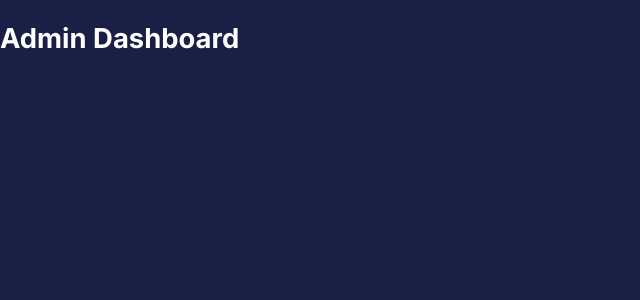
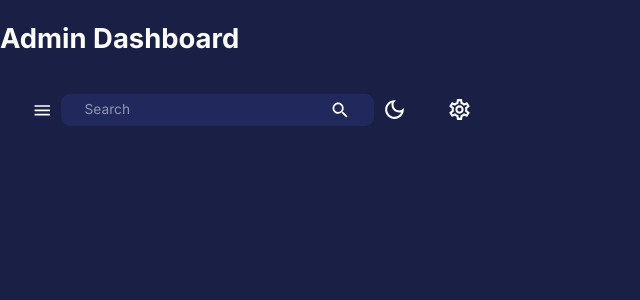
Before and after one commit to danielandersonBC96/Dashboard-Agencia-CRM, a React (Create React App) app: page /dashboard in a window 1280 px wide. Shown: the top 300 px of the page, without its empty margins (0-640 px from the left). Built offline with nearby package versions, Linux system fonts and the light colour scheme.

Commit message:
create dark/light mode

```diff
--- /dev/null
+++ b/src/Components/Flexbetween.jsx
@@ -0,0 +1,10 @@
+const {Box} = require('@mui/material');
+const{ styled } = require("@mui/system");
+
+const FlexBetween = styled(Box) ({
+    display: "flex",
+    justifyContent: "space-between",
+    alignItems: "center"
+});
+
+export default FlexBetween;
--- /dev/null
+++ b/src/Components/Navbar.jsx
@@ -0,0 +1,71 @@
+
+import React , {useState}from 'react';
+import {
+    LightOutlined,
+    DarkModeOutlined,
+    Menu as MenuIcon ,
+    Search,
+ArrowDropDownOutlined,
+SettingsOutlined,
+} from '@mui/icons-material';
+import FlexBetween from './Flexbetween';
+import { useDispatch } from 'react-redux';
+import { setMode } from 'States/States';
+import profileImage from 'assets/User-Icon.jpg';
+import {AppBar, IconButton, InputBase, Toolbar, useTheme} from '@mui/material';
+import { themeSettings } from 'theme';
+
+
+const Navbar = () => {
+
+    const dispatch = useDispatch()
+    const theme = useTheme();
+
+  return (
+    <AppBar
+      sx={{
+        position: "static",
+        background: "none",
+        boxShadow: "none",
+      }}
+     >
+         <Toolbar
+          sx={{
+            justifyContent: "space-between"
+
+
+          }}
+         >
+            <FlexBetween>
+                <IconButton  onClick={() => console.log('open/close_sidebar')} >
+                  <MenuIcon/>
+                </IconButton>
+                <FlexBetween
+                  backgroundColor={ theme.palette.background.alt}
+                  borderRadius="9px"
+                  gap= "3rem"
+                  p="0.1rem 1.5rem"
+                >
+                    <InputBase placeholder='Search'/>
+                    <Search/>
+
+                </FlexBetween>
+                <FlexBetween gap="1.5rem">
+                    <IconButton  onClick={() => dispatch(setMode())}>
+                      {theme.palette.mode === "dark" ? (
+                        <DarkModeOutlined sx={{ fontSize: "25px" }} />
+                            ) : (
+                         <LightOutlined sx={{ fontSize: "25px" }} />
+                           )}
+                    </IconButton>
+                    <IconButton>
+                        <SettingsOutlined sx={{fontSize:"25px"}}/>
+                    </IconButton>
+                </FlexBetween>
+            </FlexBetween>
+         </Toolbar>
+    </AppBar>
+  )
+}
+
+export default Navbar;
--- a/src/Pages/Layout/index.jsx
+++ b/src/Pages/Layout/index.jsx
@@ -1,9 +1,22 @@
-import React from 'react'
+import React, {useState} from 'react';
+import { Box, useMediaQuery } from '@mui/material';
+import { Outlet } from 'react-router-dom';
+import { useSelector } from 'react-redux';
+import NavBar from 'Components/Navbar';
+import Navbar from 'Components/Navbar';
 
 const  Layout = () => {
   return (
-    <div><h1>  Admin Dashboard</h1></div>
+    <div>
+      <h1>  Admin Dashboard</h1>
+       <Box width= "100%"  height="100%">
+        <Box>
+          <Navbar/>
+          <Outlet/>
+        </Box>
+       </Box>
+    </div>
   )
 }
 
-export default  Layout
+export default  Layout;
--- a/src/States/States.js
+++ b/src/States/States.js
@@ -10,7 +10,7 @@
     initialState,
     reducers:{
         setMode: ( state) => {
-            state.mode = state.mode === 'light' ? "dark" : 'light  ';
+            state.mode = state.mode ===  "light" ? "dark" : "light";
         }
     }
 })
```
